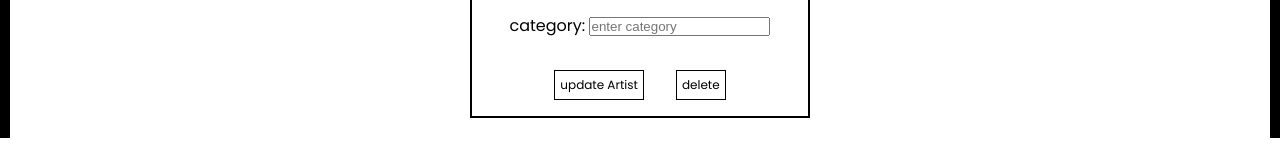
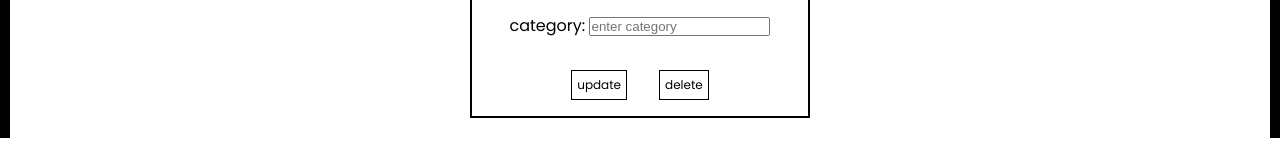
Before and after one commit to ellzmarie/theLoop-Frontend, a React (Create React App) app: page /artist/1 in a window 1280 px wide. Shown: the part 582-742 px from the top of the page. Built offline with nearby package versions, Linux system fonts and the light colour scheme; no server answers.

Commit message:
updates form

```diff
--- a/src/pages/Show.jsx
+++ b/src/pages/Show.jsx
@@ -80,7 +80,7 @@
                   value={editForm?.category}
                   onChange={handleChange}
                 /></p>
-                <button type="submit">update Artist</button>
+                <button type="submit">update</button>
 
                 <button id="DELETE" onClick={removeArtist}>
                   delete
```
